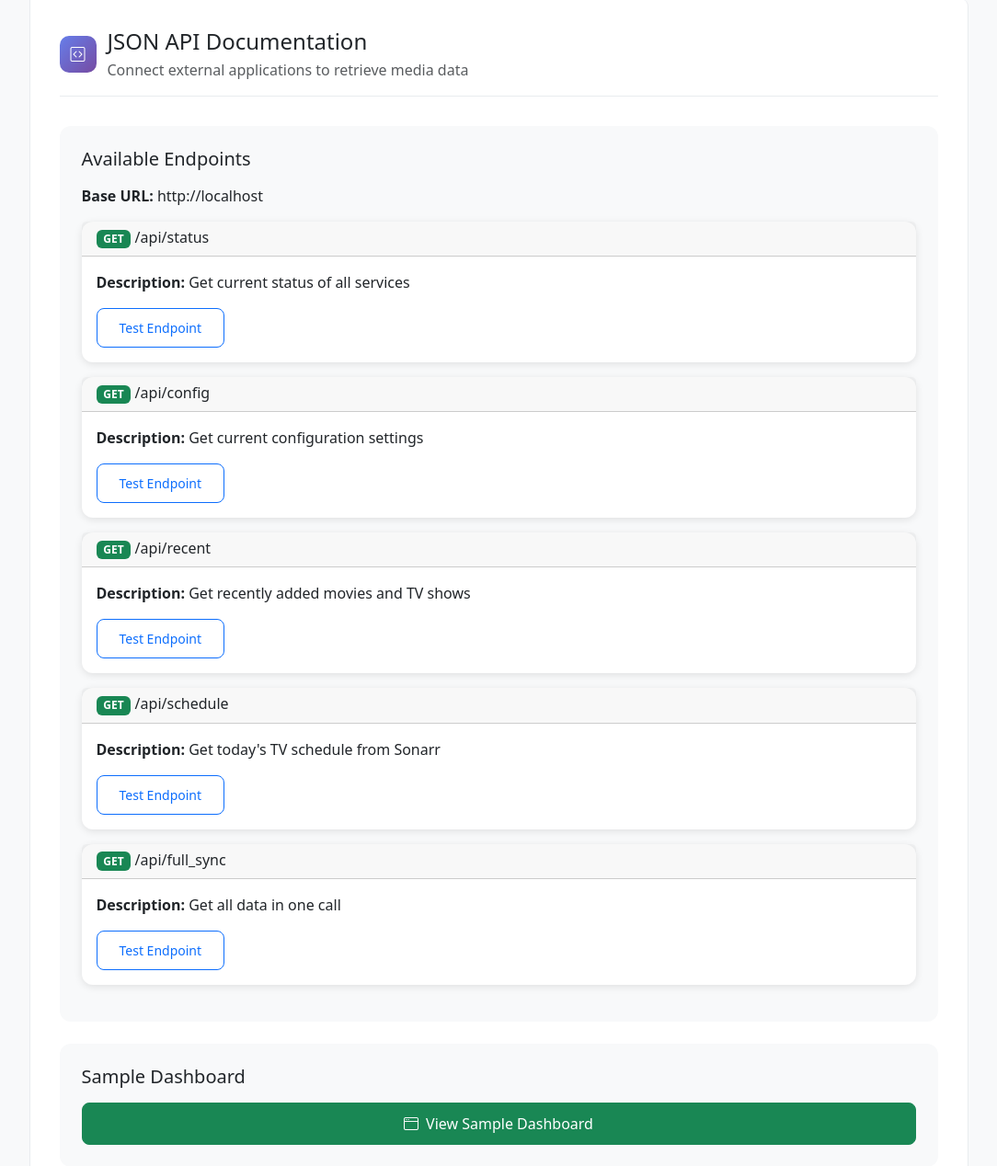
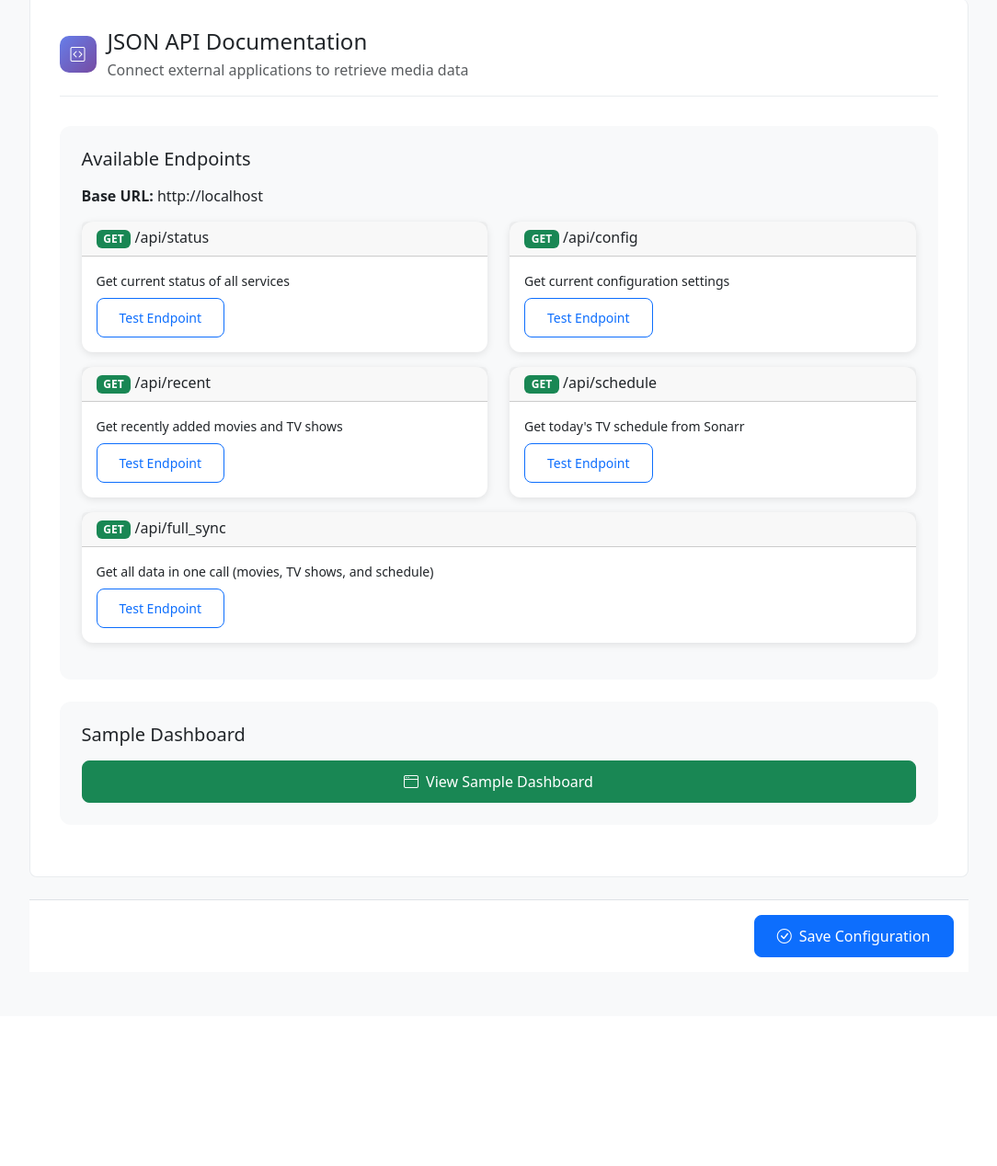
Before and after one commit to davidsnyder-nc/mediainfo, a Flask app: page / in a window 1280 px wide, after a click on "API". Shown: the part 156-1424 px from the top of the page at 92% size, without its empty margins (98-1182 px from the left). After the commit the page ends 1197 px from the top, so only its background shows below. Run offline with Flask 3, Linux system fonts and the light colour scheme.

Commit message:
Improve the layout of API test endpoints to display in a more compact way
Refactor API endpoint tests in index.html to use a two-column Bootstrap grid for improved readability.

Replit-Commit-Author: Agent
Replit-Commit-Session-Id: a348d8b3-a9dd-4b7c-b489-dd80a70c8123
Replit-Commit-Screenshot-Url: https://storage.googleapis.com/screenshot-production-us-central1/bc33b432-78bb-40e6-885f-f1ce9680f1b4/2b128c4c-e0fd-4d98-bc4d-4216f6b36a7a.jpg

```diff
--- a/templates/index.html
+++ b/templates/index.html
@@ -541,53 +541,65 @@
                             <h5 class="mb-3">Available Endpoints</h5>
                             <p><strong>Base URL:</strong> <span id="baseUrl">Loading...</span></p>
 
-                            <div class="card mb-3">
+                            <div class="row">
+                                <div class="col-md-6 mb-3">
+                                    <div class="card h-100">
                                         <div class="card-header">
                                             <h6 class="mb-0"><span class="badge bg-success">GET</span> /api/status</h6>
                                         </div>
                                         <div class="card-body">
-                                    <p><strong>Description:</strong> Get current status of all services</p>
+                                            <p class="small mb-2">Get current status of all services</p>
                                             <button class="btn btn-outline-primary btn-sm" onclick="testAPI('/api/status')">Test Endpoint</button>
                                         </div>
                                     </div>
+                                </div>
 
-                            <div class="card mb-3">
+                                <div class="col-md-6 mb-3">
+                                    <div class="card h-100">
                                         <div class="card-header">
                                             <h6 class="mb-0"><span class="badge bg-success">GET</span> /api/config</h6>
                                         </div>
                                         <div class="card-body">
-                                    <p><strong>Description:</strong> Get current configuration settings</p>
+                                            <p class="small mb-2">Get current configuration settings</p>
                                             <button class="btn btn-outline-primary btn-sm" onclick="testAPI('/api/config')">Test Endpoint</button>
                                         </div>
                                     </div>
+                                </div>
 
-                            <div class="card mb-3">
+                                <div class="col-md-6 mb-3">
+                                    <div class="card h-100">
                                         <div class="card-header">
                                             <h6 class="mb-0"><span class="badge bg-success">GET</span> /api/recent</h6>
                                         </div>
                                         <div class="card-body">
-                                    <p><strong>Description:</strong> Get recently added movies and TV shows</p>
+                                            <p class="small mb-2">Get recently added movies and TV shows</p>
                                             <button class="btn btn-outline-primary btn-sm" onclick="testAPI('/api/recent')">Test Endpoint</button>
                                         </div>
                                     </div>
+                                </div>
 
-                            <div class="card mb-3">
+                                <div class="col-md-6 mb-3">
+                                    <div class="card h-100">
                                         <div class="card-header">
                                             <h6 class="mb-0"><span class="badge bg-success">GET</span> /api/schedule</h6>
                                         </div>
                                         <div class="card-body">
-                                    <p><strong>Description:</strong> Get today's TV schedule from Sonarr</p>
+                                            <p class="small mb-2">Get today's TV schedule from Sonarr</p>
                                             <button class="btn btn-outline-primary btn-sm" onclick="testAPI('/api/schedule')">Test Endpoint</button>
                                         </div>
                                     </div>
+                                </div>
 
-                            <div class="card mb-3">
+                                <div class="col-md-12 mb-3">
+                                    <div class="card">
                                         <div class="card-header">
                                             <h6 class="mb-0"><span class="badge bg-success">GET</span> /api/full_sync</h6>
                                         </div>
                                         <div class="card-body">
-                                    <p><strong>Description:</strong> Get all data in one call</p>
+                                            <p class="small mb-2">Get all data in one call (movies, TV shows, and schedule)</p>
                                             <button class="btn btn-outline-primary btn-sm" onclick="testAPI('/api/full_sync')">Test Endpoint</button>
+                                        </div>
+                                    </div>
                                 </div>
                             </div>
                         </div>
```
Lines whose indentation alone changed are shown as unchanged.
